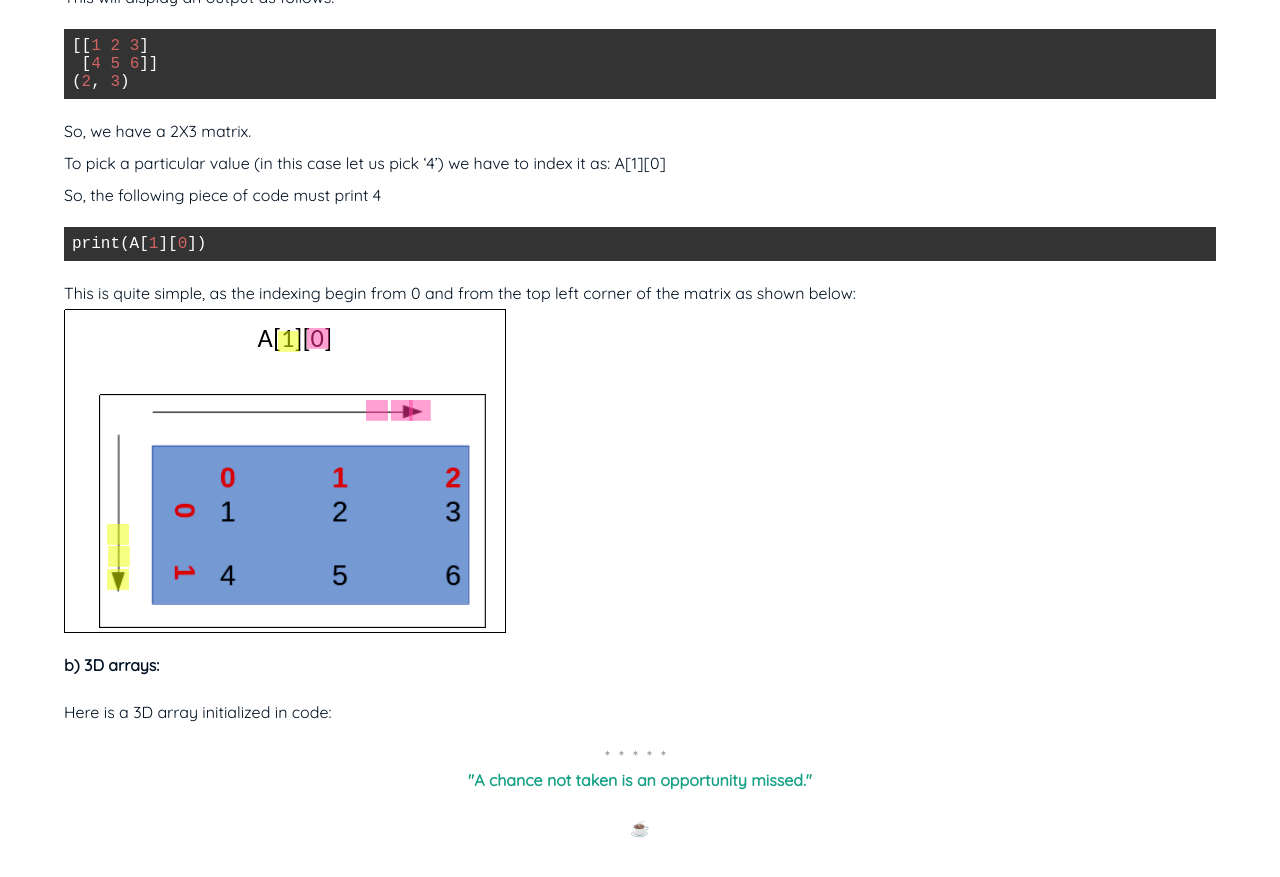
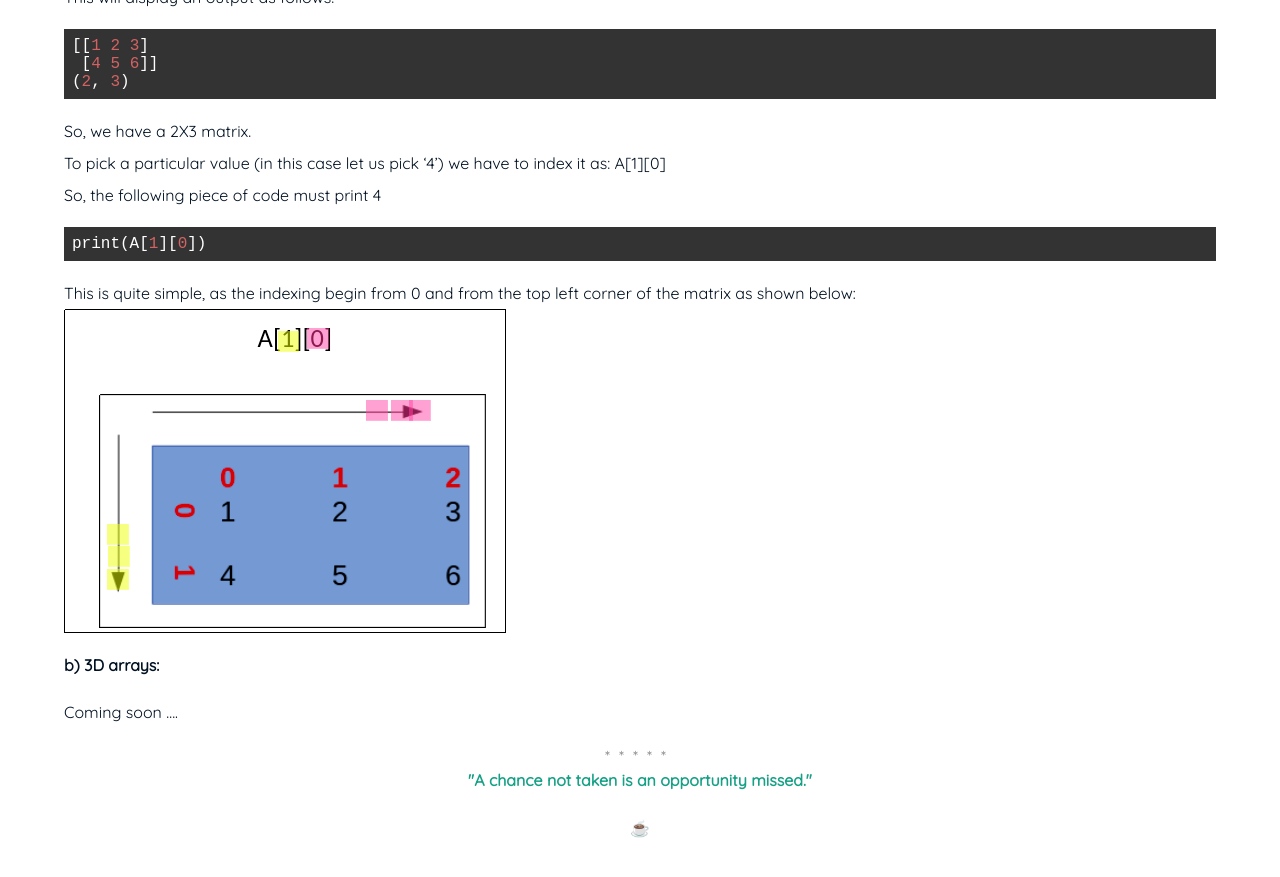
Before and after one commit to Stephen-Tellis/home, a Jekyll site: the page built from _posts/2020-07-01-python_beginner_problem.md, in a window 1280 px wide and 900 px high, scrolled down 1193 px. Shown: the top 877 px of the window. Built offline with Jekyll 4.4.1, drawn with Linux system fonts in a browser that asks for light colours; some of the changed text lies outside the part shown.

Commit message:
Update 2020-07-01-python_beginner_problem.md

```diff
--- a/_posts/2020-07-01-python_beginner_problem.md
+++ b/_posts/2020-07-01-python_beginner_problem.md
@@ -57,4 +57,4 @@ This is quite simple, as the indexing begin from 0 and from the top left corner
 
 
 #### b) 3D arrays:
-Here is a 3D array initialized in code:
+Coming soon ....
```
Also changed, not shown: other parts of _posts/2020-07-01-python_beginner_problem.md (+1 -1 lines).
